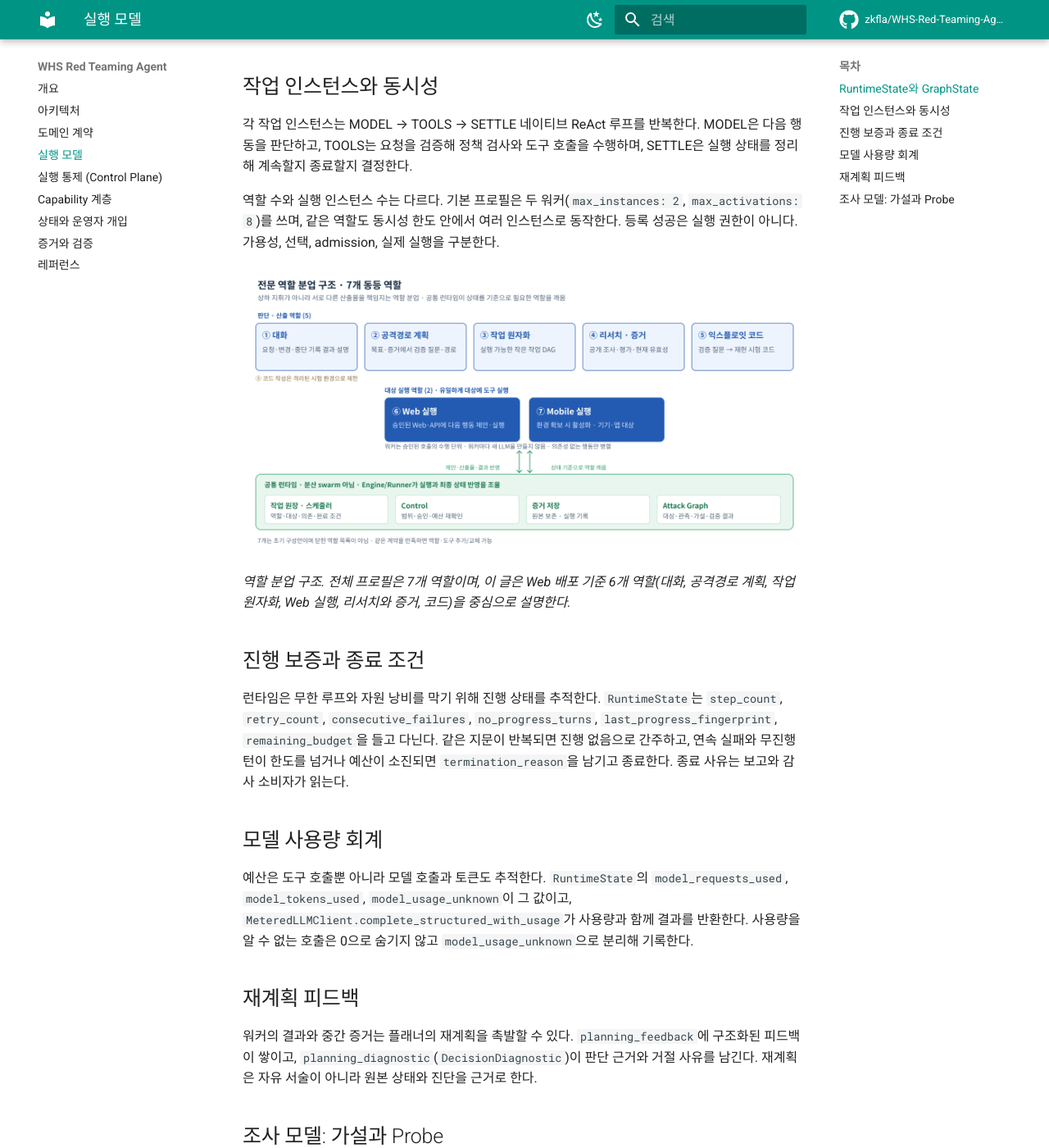
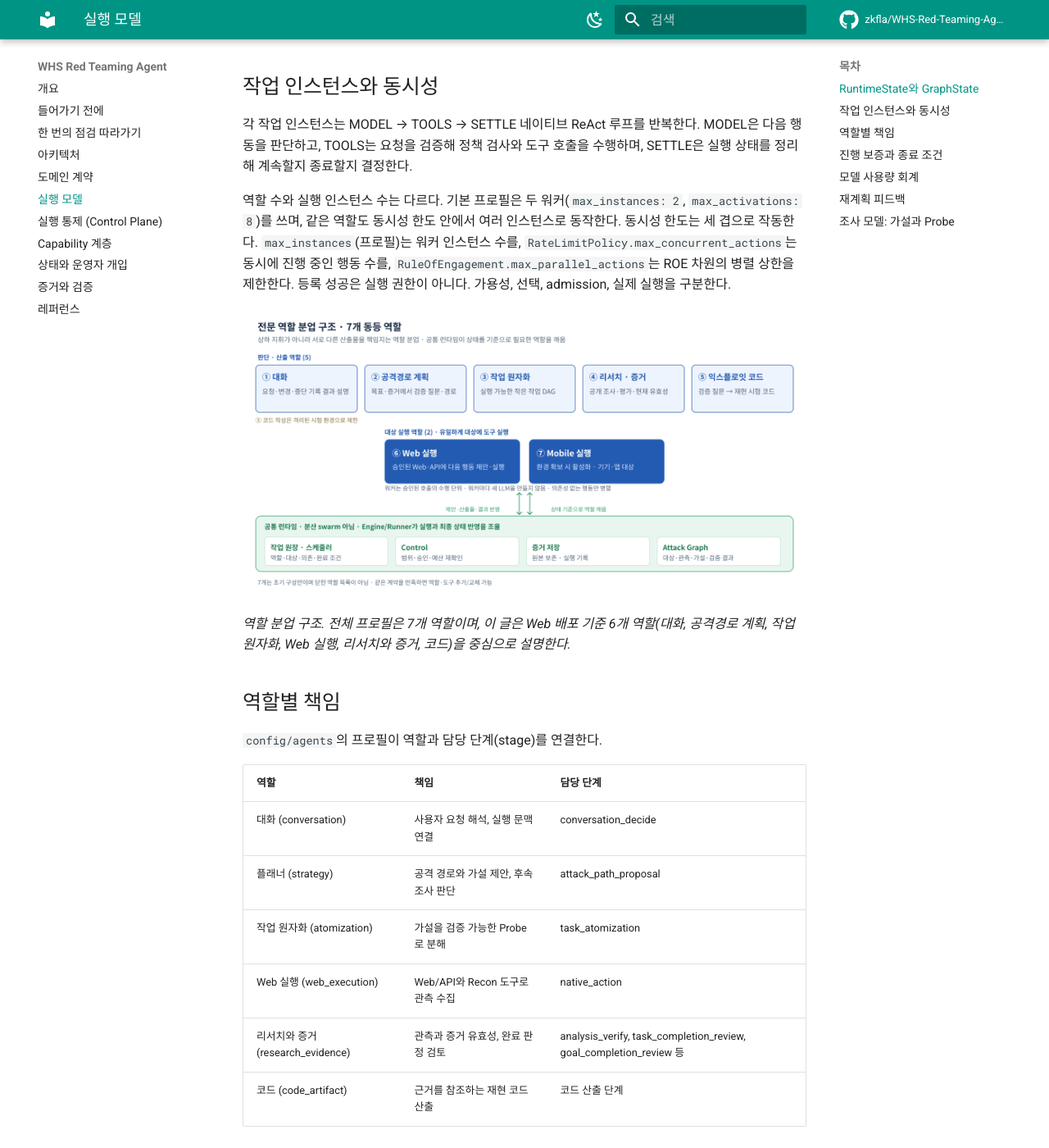
Before and after one commit to zkfla/WHS-Red-Teaming-Agent, an MkDocs documentation site: the page built from website/docs/orchestration.md, in a window 1280 px wide and 1400 px high, scrolled down 469 px. Shown: the whole window at 82% size. Built offline with MkDocs 1.6.1 and Material for MkDocs 9.7.7, drawn with Linux system fonts in a browser that asks for light colours; comment, search, counter and statistics services are not loaded; some of the changed text lies outside the part shown.

Commit message:
docs: 학습자용 심화(전제개념, 워크드 예시, Control Plane TOCTOU/위험 SoT, 역할 표)

````diff
--- /dev/null
+++ b/website/docs/concepts.md
@@ -0,0 +1,31 @@
+# 들어가기 전에: 전제 개념
+
+이 문서를 읽고 분석하려면 아래 용어를 먼저 알아두는 게 좋다. 이후 모든 장에서 같은 뜻으로 쓴다.
+
+## 바탕 기술
+
+- **MCP (Model Context Protocol).** 도구를 표준 프로토콜로 노출해 에이전트가 균일한 방식으로 호출하게 하는 규약이다. 이 프레임워크는 모든 외부 도구를 MCP 서버로 감싸고, `MCPAdapter`로 연결한다.
+- **ReAct.** 추론(Reason)과 행동(Act, 도구 호출)을 번갈아 반복하는 에이전트 루프다. 여기서는 `MODEL → TOOLS → SETTLE`로 구현한다. "네이티브"는 모델이 제공하는 도구 호출 기능을 직접 쓴다는 뜻이다.
+- **LangGraph.** 노드와 엣지로 상태 기계를 구성하는 워크플로 런타임이다. 여기서는 Observe, Plan, Policy, Execute 같은 노드를 잇는 데만 쓰고, 도메인 데이터는 담지 않는다. 노드 사이로 흐르는 것은 ID와 phase뿐이다.
+
+## 이 시스템의 핵심 용어
+
+| 용어 | 뜻 | 아닌 것 |
+| --- | --- | --- |
+| 가설 (Hypothesis) | 확인하려는 가능성 | 확정된 취약점이 아님 |
+| Probe (원자 작업, `MissionTask`) | 가설을 검증하기 위한 최소 조사 단위 | 취약점 입증 전체가 아님 |
+| 워커 (Worker) | Probe를 실행하는 역할의 인스턴스 | 역할 그 자체가 아님. 한 역할이 여러 인스턴스일 수 있음 |
+| 관측 (Observation) | 도구가 돌려준 원본 사실 | 해석이 아님 |
+| Finding | 증거로 뒷받침된, 검증된 결론 | 관측이나 가설이 아님 |
+
+!!! note "용어 통일"
+    이 문서는 위 표를 기준으로 쓴다. "검증 작업"과 "원자 작업"은 모두 **Probe**, "실행 인스턴스"는 **워커 인스턴스**로 부른다.
+
+## 자주 혼동되는 두 쌍
+
+- **`binding_mode` (`selected_tool` vs `legacy_action`).** 행동이 도구에 묶이는 방식이다. `selected_tool`은 오케스트레이션이 구체 `tool_id`를 직접 지정한 상태이고(이때 `operation`은 비운다), `legacy_action`은 `capability.operation`이라는 정준 의도만 두고 실제 도구는 나중에 `tool_id`로부터 해석한다.
+- **`input_digest` vs `execution_fingerprint`.** `input_digest`는 "정확히 이 proposal"을 식별하는 해시로, 멱등성과 재개의 기준이 된다. `execution_fingerprint`는 `(tool_id, target, arguments)`를 정규화해 만든 해시로, 사람이 승인한 행동과 실제 실행이 같은지를 보증한다(인자를 문자열로 바꿔치기해 승인을 위조하지 못하게 정규화한다).
+
+## 두 번 심사하는 이유 (미리 보기)
+
+행동 하나는 통제를 두 번 통과한다. 제안 시점의 `evaluate`와 실행 직전의 `admission`이다. 승인을 사람이 누르는 사이에 허용 시간대가 끝나거나 예산이 소진될 수 있으므로, 실행 직전에 현재 상태로 범위, 시간, 대상, 외부 전송, 지속시간을 다시 본다. 자세한 내용은 [실행 통제](control-plane.md) 장에서 다룬다.
--- a/website/docs/orchestration.md
+++ b/website/docs/orchestration.md
@@ -12,11 +12,26 @@
 
 각 작업 인스턴스는 MODEL → TOOLS → SETTLE 네이티브 ReAct 루프를 반복한다. MODEL은 다음 행동을 판단하고, TOOLS는 요청을 검증해 정책 검사와 도구 호출을 수행하며, SETTLE은 실행 상태를 정리해 계속할지 종료할지 결정한다.
 
-역할 수와 실행 인스턴스 수는 다르다. 기본 프로필은 두 워커(`max_instances: 2`, `max_activations: 8`)를 쓰며, 같은 역할도 동시성 한도 안에서 여러 인스턴스로 동작한다. 등록 성공은 실행 권한이 아니다. 가용성, 선택, admission, 실제 실행을 구분한다.
+역할 수와 실행 인스턴스 수는 다르다. 기본 프로필은 두 워커(`max_instances: 2`, `max_activations: 8`)를 쓰며, 같은 역할도 동시성 한도 안에서 여러 인스턴스로 동작한다. 동시성 한도는 세 겹으로 작동한다. `max_instances`(프로필)는 워커 인스턴스 수를, `RateLimitPolicy.max_concurrent_actions`는 동시에 진행 중인 행동 수를, `RuleOfEngagement.max_parallel_actions`는 ROE 차원의 병렬 상한을 제한한다. 등록 성공은 실행 권한이 아니다. 가용성, 선택, admission, 실제 실행을 구분한다.
 
 ![역할 분업 구조](assets/roles.png)
 
 *역할 분업 구조. 전체 프로필은 7개 역할이며, 이 글은 Web 배포 기준 6개 역할(대화, 공격경로 계획, 작업 원자화, Web 실행, 리서치와 증거, 코드)을 중심으로 설명한다.*
+
+## 역할별 책임
+
+`config/agents`의 프로필이 역할과 담당 단계(stage)를 연결한다.
+
+| 역할 | 책임 | 담당 단계 |
+| --- | --- | --- |
+| 대화 (conversation) | 사용자 요청 해석, 실행 문맥 연결 | conversation_decide |
+| 플래너 (strategy) | 공격 경로와 가설 제안, 후속 조사 판단 | attack_path_proposal |
+| 작업 원자화 (atomization) | 가설을 검증 가능한 Probe로 분해 | task_atomization |
+| Web 실행 (web_execution) | Web/API와 Recon 도구로 관측 수집 | native_action |
+| 리서치와 증거 (research_evidence) | 관측과 증거 유효성, 완료 판정 검토 | analysis_verify, task_completion_review, goal_completion_review 등 |
+| 코드 (code_artifact) | 근거를 참조하는 재현 코드 산출 | 코드 산출 단계 |
+
+중요한 구분이 하나 있다. 이 중 동시성 한도 아래 여러 인스턴스로 실제로 도는 것은 **Web 실행(web_execution)뿐**이다(schedulable). 나머지는 특정 단계에서 호출되는 전문 역할이라, 앞에서 말한 "두 워커"는 사실상 두 개의 Web 실행 인스턴스를 뜻한다. 전체 프로필은 여기에 Mobile 실행이 더해져 7개이지만 Mobile 역량은 아직 후보다.
 
 ## 진행 보증과 종료 조건
 
@@ -38,4 +53,4 @@
 
 ![조사 흐름 그래프](assets/graph-ui.png)
 
-*조사 흐름 그래프. 가설(Planner)에서 검증 작업(Probe)과 실행 워커, 증거로 이어지는 흐름과 각 작업의 상태(승인 대기, 진행 중, 완료)를 보여준다.*
+*조사 흐름 그래프. 노드는 작업과 워커이고, 색으로 상태(승인 대기, 진행 중, 완료)를 구분한다.*
--- /dev/null
+++ b/website/docs/walkthrough.md
@@ -0,0 +1,132 @@
+# 한 번의 점검 따라가기
+
+앞뒤 장에서 계약을 하나씩 설명하지만, 그것들이 실제로 어떻게 맞물리는지는 흐름으로 봐야 이해된다. 이 장은 가상의 점검 한 번을 처음부터 끝까지 추적한다. 등장하는 객체 이름은 모두 실제 계약과 같다.
+
+## 설정
+
+- **대상**: 결제 API `https://pay.example.test` (Engagement의 `allowed_hosts`에 등록됨)
+- **목표**: 접근 통제(권한) 결함 점검
+- **예산**: `ExecutionBudget(max_actions=20)`, `RateLimitPolicy(max_actions_per_minute=10)`
+- **승인 정책**: `ApprovalPolicy(require_approval_for=[], risk_threshold=HIGH)`
+
+## 1. 가설 수립 (Planner)
+
+Planner가 목표와 현재 관측으로 확인할 후보를 세운다.
+
+```python
+Hypothesis(
+    description="이체 API가 호출자의 자원 소유권을 검사하지 않을 수 있다 (IDOR)",
+    status="open",
+)
+```
+
+공격 그래프에 `hypothesis` 노드로 기록되고 `HypothesisCreated` 이벤트가 발행된다. 아직 아무것도 실행하지 않았다.
+
+## 2. 검증 작업 분해 (Atomizer)
+
+가설은 바로 실행할 수 없다. 원자화 역할이 가설을 검증 가능한 Probe로 쪼갠다.
+
+```python
+MissionTask(
+    objective="사용자 A 세션으로 사용자 B 소유 이체 건을 조회 시도",
+    completion_criteria=[
+        CompletionCriterion(kind="hypothesis_confirmed", hypothesis_id=...),
+    ],
+)
+```
+
+`TaskStatus`가 `PENDING`에서 `READY`로 바뀌고 워커 인스턴스에 할당된다.
+
+## 3. 행동 제안 (Worker, MODEL 단계)
+
+web 워커 인스턴스가 MODEL 단계에서 다음 행동을 판단하고 `ActionProposal`을 만든다. 워커는 도구를 직접 부르지 않는다.
+
+```python
+ActionProposal(
+    capability="web",
+    operation="send_http_request",
+    binding_mode="legacy_action",
+    target=UrlTarget(url="https://pay.example.test/api/transfers/8842"),
+    arguments={"method": "GET", "headers": {"Authorization": "<세션 A>"}},
+    reason="사용자 A 세션으로 사용자 B 소유 이체 8842 조회",
+    hypothesis_id=...,
+    availability_impact=False,   # 읽기 요청이므로 가용성 영향 없음
+)
+```
+
+## 4. 통제 심사 (Control Plane, TOOLS 단계)
+
+`evaluate(proposal, context)`가 6단계를 순서대로 돈다.
+
+```text
+Scope      pay.example.test ∈ allowed_hosts          ✓
+ROE        web.send_http_request 금지 아님, 시간대 내  ✓
+Policy     require_approval_for 비어 있음 → 승인 불필요  ✓ (ALLOW)
+RateLimit  최근 60초 10회 미만                        ✓
+Budget     max_actions 20회 미만                      ✓
+→ PolicyDecision(verdict=ALLOW)
+```
+
+ALLOW이므로 `build_tool_invocation(proposal, decision)`이 `ToolInvocation`을 만든다. 만약 DENY였다면 이 함수가 `NonAllowDecisionError`를 던져 여기서 끝난다. 거절된 행동은 도구에 도달할 수 없다.
+
+## 5. 실행 직전 재검 (admission)
+
+승인 대기가 없었더라도, `admit_invocation`이 현재 상태로 범위, 시간, 대상, 외부 전송, 지속시간을 **다시** 본다. 평가와 실행 사이에 시간대가 끝났을 수도 있기 때문이다. 통과하면 실행으로 넘어간다.
+
+## 6. 도구 실행과 증거 (SETTLE 단계)
+
+```python
+ToolResult(
+    success=True,
+    output={"status": 200, "body": {"transfer_id": 8842, "owner": "userB", ...}},
+)
+```
+
+원본 결과는 증거로 저장된다.
+
+```python
+EvidenceRecord(
+    source_type="tool",
+    invocation_id=...,
+    hypothesis_id=...,
+    digest="sha256:...",
+    artifact_ref="...",   # 큰 본문은 참조로
+)
+```
+
+`ToolExecutionFinished`와 `EvidenceCreated` 이벤트가 흐르고, SETTLE에서 상태를 정리해 계속할지 결정한다.
+
+## 7. 해석과 Finding (research-evidence)
+
+여기서부터가 핵심이다. 도구가 성공했다고 취약점이 확정되는 것이 아니다.
+
+- **도구 실행 성공**: 호출이 되어 200과 본문을 돌려받았다.
+- **검증 작업 결과**: 사용자 A 세션으로 사용자 B의 자원이 반환되었다. 가설이 `confirmed`.
+- **취약점 판단**: 관측이 가설을 뒷받침하므로 Finding을 만든다.
+
+```python
+Finding(
+    title="이체 API IDOR (소유권 미검사)",
+    severity="high",
+    verified=True,
+    evidence_ids=[위 EvidenceRecord.evidence_id],
+)
+```
+
+`FindingCreated`, `FindingVerified` 이벤트가 발행되고, 공격 그래프에 `finding` 노드와 `supported_by` 엣지가 추가된다.
+
+## 8. 만약 거절되었다면
+
+대상이 범위 밖(`allowed_hosts`에 없음)이었다면 1단계 Scope에서 멈춘다.
+
+```python
+PolicyDecision(verdict=DENY, matched_rules=["severity:block_action"])
+```
+
+`severity`가 `BLOCK_ACTION`이므로 에이전트는 이 행동만 버리고 같은 가설 안에서 다른 Probe를 시도한다. 시도와 사유는 구조화된 기록으로 남지만, 실행되지 않았으므로 실행 Evidence는 없다. 만약 능력 자체가 금지(`REPLAN_GOAL`)였다면 가설을 접고 재계획했을 것이다.
+
+## 이 예시가 보여주는 것
+
+- 도구 실행 성공과 취약점 확정은 다른 단계다(6단계와 7단계). Evidence가 뒷받침해야 Finding이 `verified`가 된다.
+- 통제는 두 번 일어난다. 제안 시점의 `evaluate`(4단계)와 실행 직전의 `admission`(5단계).
+- 거절도 레드팀 결과의 일부다. 무엇이 왜 막혔는지가 증거로 남는다.
--- a/website/mkdocs.yml
+++ b/website/mkdocs.yml
@@ -50,6 +50,8 @@
 
 nav:
   - 개요: index.md
+  - 들어가기 전에: concepts.md
+  - 한 번의 점검 따라가기: walkthrough.md
   - 아키텍처: architecture.md
   - 도메인 계약: contracts.md
   - 실행 모델: orchestration.md
````
Also changed, not shown: website/docs/contracts.md (+5 -0 lines), website/docs/control-plane.md (+6 -2 lines), website/docs/state.md (+1 -1 lines).
